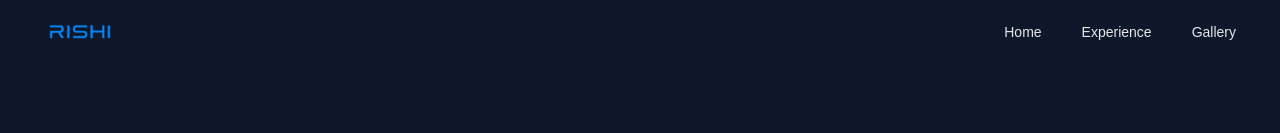
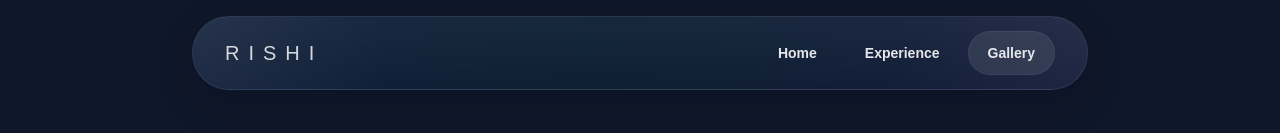
Before and after one commit to rishiganesh2002/rishi-portfolio-site, a Next.js app: page /gallery in a window 1280 px wide. Shown: the top 133 px of the page. Built offline with nearby package versions, Linux system fonts and the light colour scheme.

Commit message:
feat: updated navbar

```diff
--- a/src/components/layout/Navbar.tsx
+++ b/src/components/layout/Navbar.tsx
@@ -1,8 +1,8 @@
 "use client";
 
 import Link from "next/link";
-import Image from "next/image";
-import { useState, useEffect } from "react";
+import { usePathname } from "next/navigation";
+import { useEffect, useState } from "react";
 import { useTheme } from "@/context";
 import { NavigationItem } from "@/hooks/useWebsiteInfo";
 
@@ -10,106 +10,170 @@ interface NavbarProps {
   navigation: NavigationItem[];
 }
 
+function clamp(value: number, min: number, max: number) {
+  return Math.min(Math.max(value, min), max);
+}
+
+function getScrollFillProgress(
+  scrollOffset: number,
+  documentHeight: number,
+  viewportHeight: number
+) {
+  const scrollableHeight = Math.max(documentHeight - viewportHeight, 0);
+
+  if (scrollableHeight === 0) {
+    return 0;
+  }
+
+  return clamp(scrollOffset / scrollableHeight, 0, 1);
+}
+
+function hexToRgba(hex: string, alpha: number) {
+  const normalizedHex = hex.replace("#", "");
+  const safeAlpha = clamp(alpha, 0, 1);
+
+  if (normalizedHex.length !== 6) {
+    return hex;
+  }
+
+  const red = Number.parseInt(normalizedHex.slice(0, 2), 16);
+  const green = Number.parseInt(normalizedHex.slice(2, 4), 16);
+  const blue = Number.parseInt(normalizedHex.slice(4, 6), 16);
+
+  return `rgba(${red}, ${green}, ${blue}, ${safeAlpha})`;
+}
+
 export default function Navbar({ navigation }: NavbarProps) {
   const [isMenuOpen, setIsMenuOpen] = useState(false);
-  const [isScrolled, setIsScrolled] = useState(false);
+  const [scrollProgress, setScrollProgress] = useState(0);
   const theme = useTheme();
+  const pathname = usePathname();
 
-  const toggleMenu = () => {
-    setIsMenuOpen(!isMenuOpen);
+  useEffect(() => {
+    let frameId = 0;
+
+    const updateScrollProgress = () => {
+      frameId = 0;
+      setScrollProgress(
+        getScrollFillProgress(
+          window.scrollY,
+          document.documentElement.scrollHeight,
+          window.innerHeight
+        )
+      );
     };
 
-  // Handle scroll effect
-  useEffect(() => {
     const handleScroll = () => {
-      const scrollTop = window.scrollY;
-      setIsScrolled(scrollTop > 20);
+      if (frameId === 0) {
+        frameId = window.requestAnimationFrame(updateScrollProgress);
+      }
     };
 
-    window.addEventListener("scroll", handleScroll);
-    return () => window.removeEventListener("scroll", handleScroll);
-  }, []);
+    updateScrollProgress();
+    window.addEventListener("scroll", handleScroll, { passive: true });
+    window.addEventListener("resize", handleScroll);
+
+    return () => {
+      if (frameId !== 0) {
+        window.cancelAnimationFrame(frameId);
+      }
+
+      window.removeEventListener("scroll", handleScroll);
+      window.removeEventListener("resize", handleScroll);
+    };
+  }, [pathname]);
+
+  useEffect(() => {
+    setIsMenuOpen(false);
+  }, [pathname]);
+
+  const brandColor = hexToRgba(theme.textColor, 0.92);
+  const shellBorderColor = hexToRgba(theme.textColor, 0.12 + scrollProgress * 0.12);
+  const shellShadow = `0 14px 40px ${hexToRgba("#020617", 0.18 + scrollProgress * 0.18)}`;
+  const shellBackground = [
+    `linear-gradient(90deg, ${hexToRgba(theme.customColors.primary, 0.08 + scrollProgress * 0.2)} 0%, ${hexToRgba(theme.customColors.accent, 0.05 + scrollProgress * 0.12)} 45%, ${hexToRgba(theme.customColors.secondary, 0.08 + scrollProgress * 0.2)} 100%)`,
+    `linear-gradient(180deg, ${hexToRgba(theme.customColors.border, 0.58 + scrollProgress * 0.18)} 0%, ${hexToRgba("#0f172a", 0.78 + scrollProgress * 0.16)} 100%)`,
+  ].join(", ");
+
+  const activeItemBackground = hexToRgba(theme.textColor, 0.1 + scrollProgress * 0.08);
+  const mobileButtonBackground = hexToRgba(theme.textColor, 0.08 + scrollProgress * 0.08);
+  const mobileMenuBackground = [
+    `linear-gradient(180deg, ${hexToRgba(theme.customColors.primary, 0.1 + scrollProgress * 0.12)} 0%, ${hexToRgba(theme.customColors.secondary, 0.08 + scrollProgress * 0.12)} 100%)`,
+    `linear-gradient(180deg, ${hexToRgba(theme.customColors.border, 0.92)} 0%, ${hexToRgba("#0f172a", 0.96)} 100%)`,
+  ].join(", ");
 
   return (
-    <nav
-      className={`sticky top-0 z-50 transition-all duration-300 ${
-        isScrolled ? "shadow-lg backdrop-blur-md" : ""
-      }`}
+    <nav className="sticky top-4 z-50 px-3 sm:px-5 lg:px-8">
+      <div className="mx-auto w-full max-w-7xl lg:max-w-[50rem] xl:max-w-[56rem]">
+        <div
+          className="relative overflow-hidden rounded-full border backdrop-blur-xl transition-[background,border-color,box-shadow] duration-300"
           style={{
-        backgroundColor: isScrolled
-          ? `${theme.customColors.border}f0` // 94% opacity - using border color for contrast
-          : "transparent",
+            background: shellBackground,
+            borderColor: shellBorderColor,
+            boxShadow: shellShadow,
           }}
         >
-      <div className="max-w-7xl mx-auto px-4 sm:px-6 lg:px-8">
-        <div className="flex justify-between items-center h-16">
-          {/* Logo/Brand */}
-          <div className="flex-shrink-0">
+          <div
+            className="pointer-events-none absolute inset-0 opacity-100 transition-opacity duration-300"
+            style={{
+              background: `linear-gradient(90deg, ${hexToRgba("#ffffff", 0.05)} 0%, transparent 22%, transparent 78%, ${hexToRgba("#ffffff", 0.04)} 100%)`,
+            }}
+          />
+
+          <div className="relative flex h-[4.5rem] items-center justify-between px-5 sm:px-6 lg:px-8">
             <Link
               href="/"
-              className="flex items-center space-x-2 hover:opacity-80 transition-opacity"
+              className="flex min-w-0 items-center transition-opacity duration-200 hover:opacity-80"
+              style={{
+                color: brandColor,
+                fontFamily: theme.fontFamily.heading,
+              }}
             >
-              <Image
-                src="/InitialLogo-transparent.png"
-                alt="Rishi Logo"
-                width={120}
-                height={120}
-                className="w-24 h-24 object-contain"
-              />
+              <span className="truncate text-lg tracking-[0.45em] sm:text-xl">
+                RISHI
+              </span>
             </Link>
-          </div>
 
-          {/* Desktop Navigation */}
-          <div className="hidden md:block">
-            <div className="ml-10 flex items-baseline space-x-4">
-              {navigation.map((item) => (
+            <div className="hidden md:flex md:items-center md:gap-2">
+              {navigation.map((item) => {
+                const isActive = pathname === item.href;
+
+                return (
                   <Link
                     key={item.name}
                     href={item.href}
-                  className="px-3 py-2 rounded-md text-sm font-medium transition-colors hover:opacity-80"
+                    className="rounded-full px-5 py-3 text-sm font-semibold transition-all duration-300"
                     style={{
                       color: theme.textColor,
                       fontFamily: theme.fontFamily.body,
-                  }}
-                  onMouseEnter={(e) => {
-                    e.currentTarget.style.color = theme.customColors.accent;
-                  }}
-                  onMouseLeave={(e) => {
-                    e.currentTarget.style.color = theme.textColor;
+                      backgroundColor: isActive
+                        ? activeItemBackground
+                        : "transparent",
+                      boxShadow: isActive
+                        ? `inset 0 0 0 1px ${hexToRgba("#ffffff", 0.06)}`
+                        : "none",
                     }}
                   >
                     {item.name}
                   </Link>
-              ))}
-            </div>
+                );
+              })}
             </div>
 
-          {/* Mobile menu button */}
             <div className="md:hidden">
               <button
-              onClick={toggleMenu}
-              className="inline-flex items-center justify-center p-2 rounded-md transition-all focus:outline-none focus:ring-2 focus:ring-inset"
+                onClick={() => setIsMenuOpen((open) => !open)}
+                className="inline-flex items-center justify-center rounded-full p-3 transition-all duration-300 focus:outline-none focus:ring-2 focus:ring-inset"
                 style={{
-                backgroundColor: isScrolled
-                  ? theme.customColors.border
-                  : "rgba(255,255,255,0.1)",
+                  backgroundColor: mobileButtonBackground,
                   color: theme.textColor,
                 }}
-              onMouseEnter={(e) => {
-                e.currentTarget.style.backgroundColor =
-                  theme.customColors.accent;
-              }}
-              onMouseLeave={(e) => {
-                e.currentTarget.style.backgroundColor = isScrolled
-                  ? theme.customColors.border
-                  : "rgba(255,255,255,0.1)";
-              }}
-              aria-expanded="false"
+                aria-expanded={isMenuOpen}
+                aria-label="Toggle navigation menu"
               >
-              <span className="sr-only">Open main menu</span>
                 {!isMenuOpen ? (
                   <svg
-                  className="block h-6 w-6"
+                    className="block h-5 w-5"
                     xmlns="http://www.w3.org/2000/svg"
                     fill="none"
                     viewBox="0 0 24 24"
@@ -118,14 +182,13 @@ export default function Navbar({ navigation }: NavbarProps) {
                     <path
                       strokeLinecap="round"
                       strokeLinejoin="round"
-                    strokeWidth={2}
-                    d="M4 6h16M4 12h16M4 18h16"
-                    stroke={theme.textColor}
+                      strokeWidth={1.8}
+                      d="M4 7h16M4 12h16M4 17h16"
                     />
                   </svg>
                 ) : (
                   <svg
-                  className="block h-6 w-6"
+                    className="block h-5 w-5"
                     xmlns="http://www.w3.org/2000/svg"
                     fill="none"
                     viewBox="0 0 24 24"
@@ -134,9 +197,8 @@ export default function Navbar({ navigation }: NavbarProps) {
                     <path
                       strokeLinecap="round"
                       strokeLinejoin="round"
-                    strokeWidth={2}
-                    d="M6 18L18 6M6 6l12 12"
-                    stroke={theme.textColor}
+                      strokeWidth={1.8}
+                      d="M6 6l12 12M18 6L6 18"
                     />
                   </svg>
                 )}
@@ -145,42 +207,43 @@ export default function Navbar({ navigation }: NavbarProps) {
           </div>
         </div>
 
-      {/* Mobile Navigation Menu */}
-      {isMenuOpen && (
-        <div className="md:hidden">
         <div
-            className="px-2 pt-2 pb-3 space-y-1 sm:px-3 border-t backdrop-blur-md"
+          className="mt-3 overflow-hidden rounded-[2rem] border backdrop-blur-xl transition-[max-height,opacity,transform] duration-300 ease-out md:hidden"
           style={{
-              backgroundColor: `${theme.customColors.border}f8`, // 97% opacity - consistent with navbar
-              borderColor: theme.customColors.border,
+            background: mobileMenuBackground,
+            borderColor: shellBorderColor,
+            boxShadow: shellShadow,
+            maxHeight: isMenuOpen ? "18rem" : "0rem",
+            opacity: isMenuOpen ? 1 : 0,
+            transform: isMenuOpen ? "translateY(0)" : "translateY(-0.5rem)",
+            pointerEvents: isMenuOpen ? "auto" : "none",
           }}
+          aria-hidden={!isMenuOpen}
         >
-            {navigation.map((item) => (
+          <div className="space-y-1 p-3">
+            {navigation.map((item) => {
+              const isActive = pathname === item.href;
+
+              return (
                 <Link
                   key={item.name}
                   href={item.href}
-                className="block px-3 py-2 rounded-md text-base font-medium transition-colors hover:opacity-80"
+                  className="block rounded-full px-4 py-3 text-base font-semibold transition-all duration-300"
                   style={{
                     color: theme.textColor,
                     fontFamily: theme.fontFamily.body,
+                    backgroundColor: isActive
+                      ? activeItemBackground
+                      : "transparent",
                   }}
-                onMouseEnter={(e) => {
-                  e.currentTarget.style.color = theme.customColors.accent;
-                  e.currentTarget.style.backgroundColor =
-                    theme.customColors.border;
-                }}
-                onMouseLeave={(e) => {
-                  e.currentTarget.style.color = theme.textColor;
-                  e.currentTarget.style.backgroundColor = "transparent";
-                }}
-                onClick={() => setIsMenuOpen(false)}
                 >
                   {item.name}
                 </Link>
-            ))}
+              );
+            })}
           </div>
         </div>
-      )}
+      </div>
     </nav>
   );
 }
```
Lines whose indentation alone changed are shown as unchanged.
